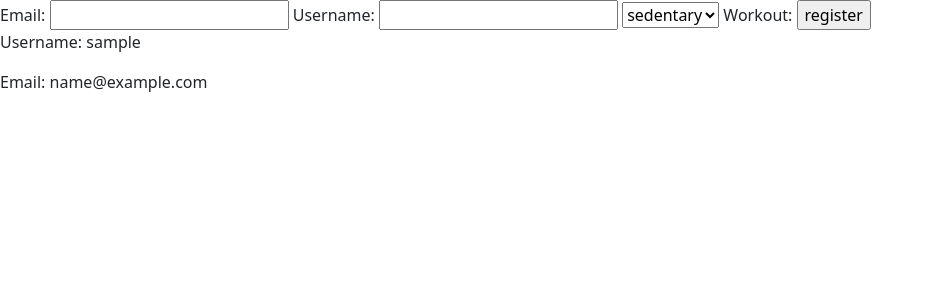
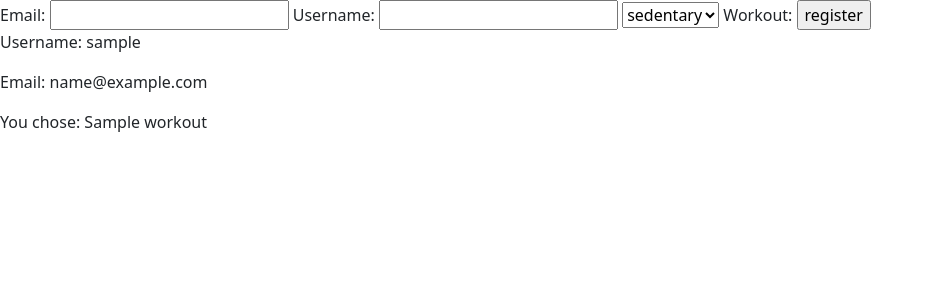
Before and after one commit to h3nry-m/HackOR2021, a Django app: template calorie_counter/templates/calorie_counter/index.html in a window 1280 px wide. Shown: the part 30-330 px from the top of the page, without its empty margins (0-934 px from the left). Run offline with Django 3.2, Linux system fonts and the light colour scheme; the template is opened without the code that fills it: most values are stand-ins (such as "Sample title", 1, 10 or a date in 2020).

Commit message:
Select options work

```diff
--- a/calorie_counter/templates/calorie_counter/index.html
+++ b/calorie_counter/templates/calorie_counter/index.html
@@ -34,6 +34,7 @@
 
     <p>Username: {{username}}</p>
     <p>Email: {{email}} </p>
+    <p>You chose: {{workout}}</p>
 
 
     <script src="https://cdn.jsdelivr.net/npm/bootstrap@5.0.0-beta3/dist/js/bootstrap.bundle.min.js" integrity="sha384-JEW9xMcG8R+pH31jmWH6WWP0WintQrMb4s7ZOdauHnUtxwoG2vI5DkLtS3qm9Ekf" crossorigin="anonymous"></script>
--- a/calorie_counter/views.py
+++ b/calorie_counter/views.py
@@ -6,10 +6,11 @@ def index(request):
     if request.method == "POST":
         username = request.POST["username"]
         email = request.POST['email']
-        print(username, email)
+        workout = request.POST['workout']
         return render(request, "calorie_counter/index.html", {
             "email": email,
             "username": username,
+            "workout": workout,
         })
     else:
         return render(request, "calorie_counter/index.html")
```
